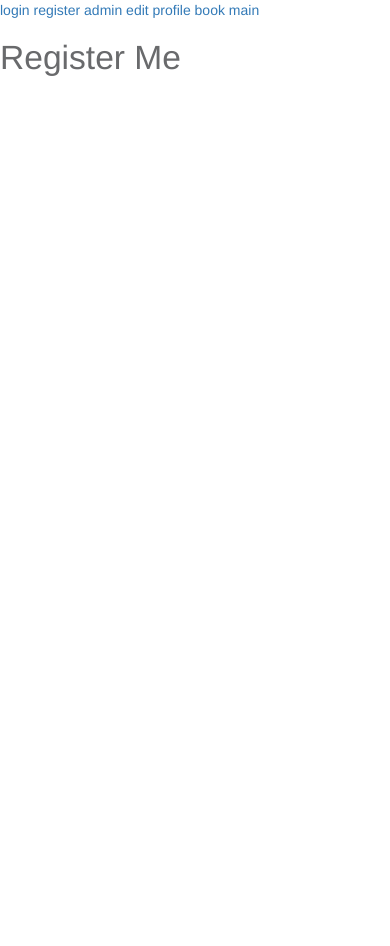
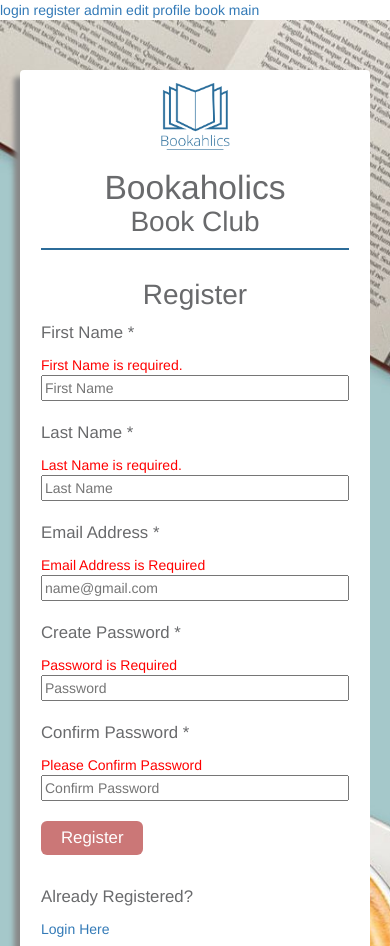
Before and after one commit to ErinBlack/bookaholics-book-club, a website: page public/views/index.html at #!/register in a window 390 px wide. Shown: the top 946 px of the page. Before the commit the page ends 844 px from the top, so only its background shows below. Drawn offline with nearby package versions, Linux system fonts and the light colour scheme; files that its build step writes are made by us from their sources; files whose address does not match are found by name.

Commit message:
got register page and controller up and running. Also got form validation

```diff
--- a/package.json
+++ b/package.json
@@ -16,6 +16,7 @@
     "body-parser": "^1.17.2",
     "express": "^4.15.3",
     "mongoose": "^4.11.0",
+    "pg": "^6.4.0",
     "routes": "^2.1.0"
   }
 }
--- a/public/scripts/client.js
+++ b/public/scripts/client.js
@@ -9,6 +9,7 @@ myApp.config(function($routeProvider){
     controller:'LoginController as lc'
   }).when('/register', {
     templateUrl: 'views/partials/register.html',
+    controller:'RegisterController as rc'
   }).when('/admin', {
     templateUrl: 'views/partials/admin.html',
   }).when('/book', {
--- a/public/scripts/services/loginService.js
+++ b/public/scripts/services/loginService.js
@@ -9,7 +9,7 @@ sv.sendLogIn = function(data){
     url: '/login',
     data: data
   }).then(function(response) {
-    console.log('back from register attempt:', response);
+    console.log('back from login attempt:', response);
     if (response.data == 'hooray') {
       console.log('logged in');
       sv.loggedIn = true;
@@ -18,9 +18,13 @@ sv.sendLogIn = function(data){
       return sv.registeredUser;
     } //end logged in
     else {
+      console.log('in loginService else statement');
       sv.loggedIn = false;
       return sv.error;
     }
   }); // end http
 };
+
+
+
 }); //end LoginService
--- a/public/styles/main.scss
+++ b/public/styles/main.scss
@@ -66,6 +66,7 @@ button {
 .loginWindow {
   border-radius: 4px;
   margin-top: 50px;
+  margin-bottom: 60px;
   background-color: $white;
   color: $textGray;
   padding: 3% 5% ;
@@ -83,7 +84,7 @@ button {
     margin: 30px 0;
 
     input{
-      width: 90%;
+      width: 100%;
       margin: 0 0 20px 0;
     }
 
@@ -91,6 +92,9 @@ button {
       text-align: center;
       font-weight: 400;
     }
+    .invalid{
+      color: red;
+    }
   }
 
 }
--- a/public/views/index.html
+++ b/public/views/index.html
@@ -9,10 +9,17 @@
     <script src="vendors/angular.min.js" charset="utf-8"></script>
     <script src="vendors/angular-route.min.js" charset="utf-8"></script>
     <script src="scripts/client.js" charset="utf-8"></script>
+    <!--Login  -->
+    <script src="scripts/controllers/loginController.js" charset="utf-8"></script>
+    <script src="scripts/services/LoginService.js" charset="utf-8"></script>
+    <!-- Register -->
+    <script src="scripts/controllers/registerController.js" charset="utf-8"></script>
+    <script src="scripts/services/registerService.js" charset="utf-8"></script>
+    <!-- Library -->
     <script src="scripts/controllers/libraryController.js" charset="utf-8"></script>
-    <script src="scripts/controllers/loginController.js" charset="utf-8"></script>
     <script src="scripts/services/libraryService.js" charset="utf-8"></script>
-    <script src="scripts/services/LoginService.js" charset="utf-8"></script>
+
+
 
 
   </head>
--- a/public/views/partials/register.html
+++ b/public/views/partials/register.html
@@ -6,4 +6,64 @@
   <a href="/#!/book">book</a>
   <a href="/#!/main">main</a>
 </header>
-<h1>Register Me</h1>
+<div ng-controller="RegisterController as rc" class="loginBackground">
+  <div class="row">
+    <div class="col-md-offset-3 col-md-6 col-xs-offset-1 col-xs-10 loginWindow">
+
+      <!-- Start Login Header -->
+      <div class="loginHeader">
+        <img src="../images/logo-white-bkg.png" style="width:70px" alt="">
+        <h1>Bookaholics</h1>
+        <h2>Book Club</h2>
+        <div class="blueLine"></div>
+      </div>
+      <!-- End Login Header  -->
+
+      <!-- Start Login Form -->
+      <form name="registerForm" ng-submit="rc.register()" ng-disabled="registerForm.$invalid">
+        <h2>Register</h2>
+        <!-- row for first name and last name  -->
+        <div class="row">
+          <div class="col-sm-6">
+            <p>First Name *</p>
+            <span class="invalid" ng-show="registerForm.firstName.$touched && registerForm.firstName.$invalid">First Name is required.</span>
+
+            <input type="text" name="firstName" placeholder="First Name" type="text" ng-model="rc.firstNameInput" required/>
+          </div>
+          <div class="col-sm-6">
+            <p>Last Name *</p>
+            <span class="invalid" ng-show="registerForm.lastName.$touched && registerForm.lastName.$invalid">Last Name is required.</span>
+            <input type="text" name="lastName" placeholder="Last Name" type="text" ng-model="rc.lastNameInput" required >
+          </div>
+        </div>
+        <!-- end name row -->
+        <p>Email Address *</p>
+        <span class="invalid" ng-show="registerForm.email.$touched && registerForm.email.$invalid">Email Address is Required</span>
+        <input type="text" name ="email" placeholder="name@gmail.com" type="text" ng-model="rc.emailInput" required >
+        <!-- row for passwords  -->
+        <div class="row">
+          <div class="col-sm-6">
+            <p>Create Password *</p>
+            <span  class="invalid" ng-show="registerForm.password.$touched && registerForm.password.$invalid">Password is Required</span>
+            <input  type="password" name="password" placeholder="Password" ng-model='rc.passwordInput' required>
+
+          </div>
+          <div class="col-sm-6">
+            <p>Confirm Password *</p>
+            <span class="invalid" ng-show="registerForm.confirmPassword.$touched && registerForm.confirmPassword.$invalid ">Please Confirm Password</span>
+            <input type="password" name="confirmPassword" placeholder="Confirm Password" ng-model='rc.passwordConfirm' required >
+          </div>
+        </div>
+        <!-- end password row -->
+        <button type="button" name="button" ng-click="rc.register()" ng-disabled="registerForm.$invalid">Register</button>
+      </form>
+      <div >
+      <!-- End Login Form -->
+
+      <p>Already Registered?</p>
+      <a href="/#!/">Login Here</a>
+    </div>
+  </div>
+</div>
+
+</div><!-- end controller -->
```
Also changed, not shown: app.js (+12 -3 lines), modules/routes/login.js (+36 -1 lines), public/scripts/controllers/loginController.js (+8 -4 lines), public/scripts/controllers/registerController.js (added, +20 -0 lines), public/scripts/services/registerService.js (added, +7 -0 lines), modules/routes/register.js (added), public/styles/main.min.css.
